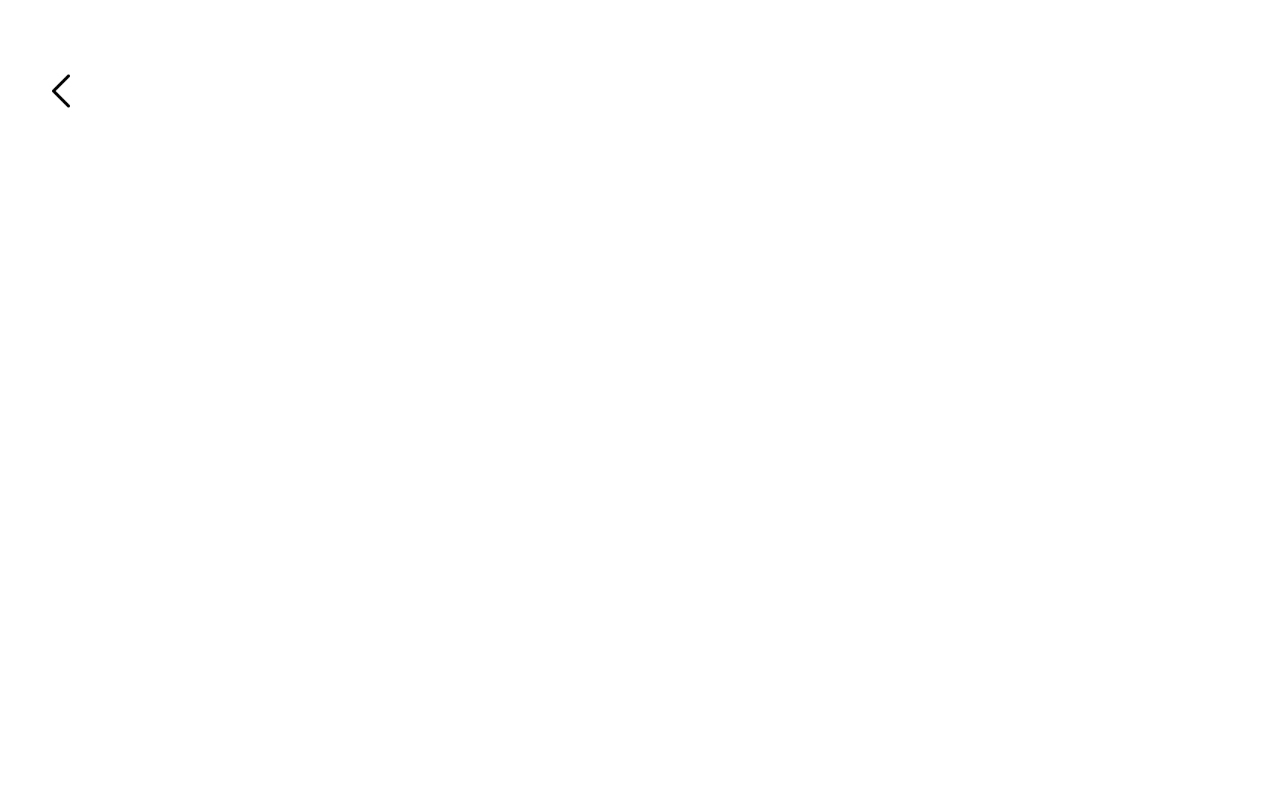
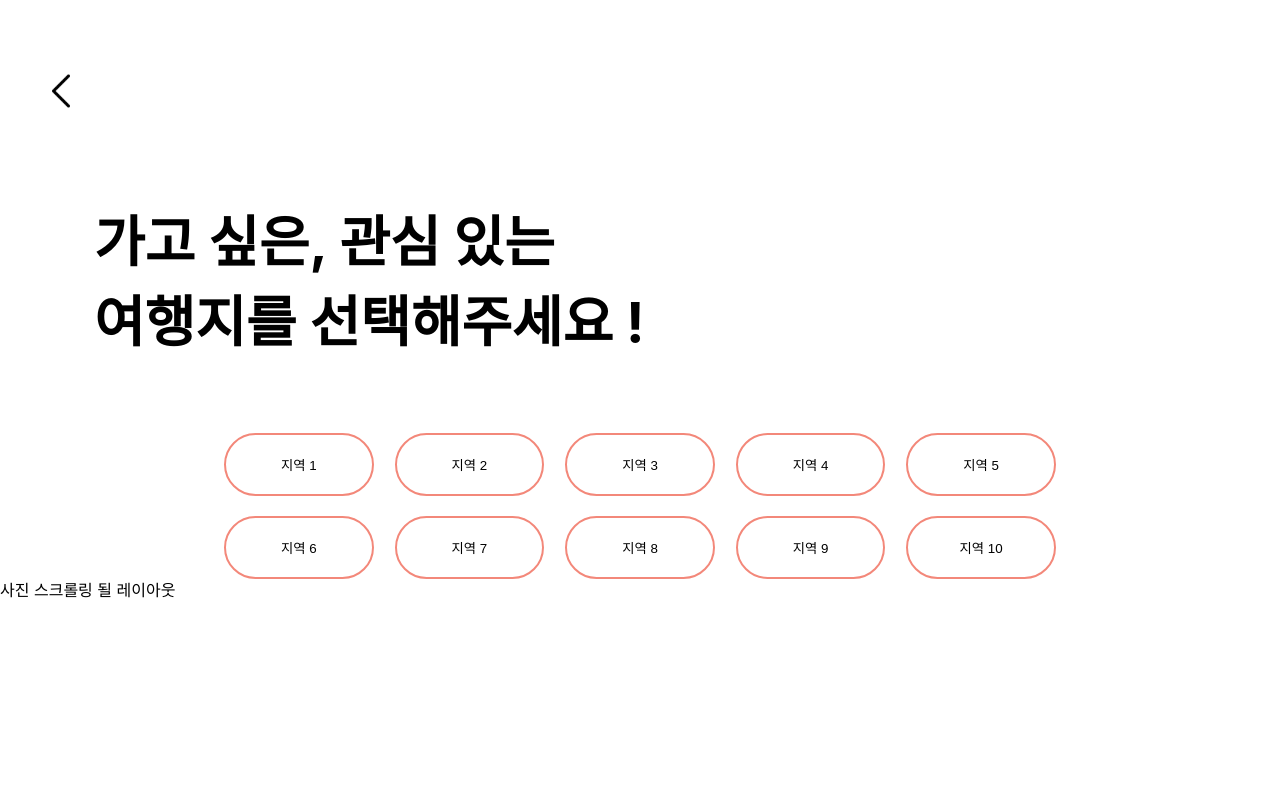
Before and after one commit to SCD2-TRAPLE/Frontend, a React (Create React App) app: page /placeSelect in a window 1280 px wide. Shown: the top 800 px of the page. Built offline with nearby package versions, Linux system fonts and the light colour scheme.

Commit message:
region box

```diff
--- a/src/components/headerDetail/style.js
+++ b/src/components/headerDetail/style.js
@@ -2,7 +2,7 @@ export const styles = {
     headerBlock:{
         background: 'white',
         width: '100vw',
-        height: '100vh',
+        height: '188px',
         display: 'flex',
     },
 
@@ -10,7 +10,8 @@ export const styles = {
         display: "flex",
         marginRight:"116px",
         marginTop:"71px",
-        marginLeft:"1302px"
+        marginLeft:"1302px",
+        marginBottom: "38px"
     },
 
     text:{
@@ -43,6 +44,7 @@ export const styles = {
         flexShrink: "0",
         cursor: "pointer",
         marginTop:"65px",
-        marginLeft:"30px"
+        marginLeft:"30px",
+        marginBottom: "38px",
     }
 }
--- a/src/components/placeSelectDetail/style.js
+++ b/src/components/placeSelectDetail/style.js
@@ -4,14 +4,13 @@ export const styles = {
         width: '100vw',
         height: '100vh',
         display: 'flex',
+        flexDirection: "column"
       },
       title:{
+        marginTop: '10px',
         display: "flex",
         marginLeft:"94px",
         width: "783px",
-        height: "171px",
-        flexDirection: "column",
-        justifyContent: "center",
         flexShrink: "0",
         color: "#000",
         fontFamily: "Inter",
@@ -19,5 +18,30 @@ export const styles = {
         fontStyle: "normal",
         fontWeight: "700",
         lineHeight: "normal"
+      },
+      box:{
+        width: "65%",
+        height: "144px",
+        flexShrink: "0",
+        marginTop: '38px',
+        marginLeft:"auto",
+        marginRight:"auto",
+        display: "flex",
+        flexWrap: 'wrap',
+        justifyContent: 'space-between'
+      },
+      regionBox:{
+        // width: "65%",
+        height: "63px",
+        flexShrink: "0",
+        borderRadius: "40px",
+        border: "2px solid #F3887A",
+        background: "rgba(255, 255, 255, 0.50)",
+        alignItems: 'center',
+        justifyContent: 'center',
+        textAlign: 'center',
+        width: '18%', // 5개가 한 줄에 배치되도록 너비 조정 (100% / 5 = 20%, 여백을 고려하여 조금 줄임)
+        marginBottom: '20px',
+        cursor:"pointer"
       }
 }
--- a/src/placeSelect.jsx
+++ b/src/placeSelect.jsx
@@ -10,8 +10,20 @@ function PlaceSelect() {
                 <div>
                     <h1 style={styles.title}>가고 싶은, 관심 있는<br />여행지를 선택해주세요 !</h1>
                 </div>
+                {/* <div style={styles.box}>
+                    <div style={styles.regionBox}>
+                        서울
+                    </div>
+                </div> */}
+                 <div style={styles.box}>
+                    {Array.from({ length: 10 }).map((_, index) => (
+                        <button key={index} style={styles.regionBox}>
+                            지역 {index + 1}
+                        </button>
+                    ))}
+                </div>
                 <div>
-
+                    사진 스크롤링 될 레이아웃
                 </div>
             </div>
         </div>
```
